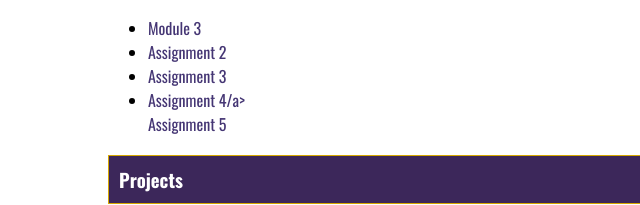
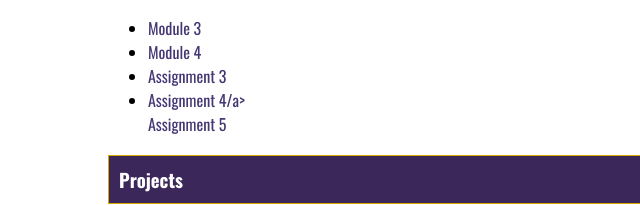
Before and after one commit to AstraLotus/CSD360, a plain HTML site: page index.html in a window 1280 px wide. Shown: the part 291-496 px from the top of the page, 0-640 px from the left. Drawn offline with nearby package versions, Linux system fonts and the light colour scheme.

Commit message:
Update index.html

```diff
--- a/index.html
+++ b/index.html
@@ -16,7 +16,7 @@
       <h3>Module Assignments</h3>
       <ul>
         <li><a href="Mod3.html">Module 3</a></li>
-        <li><a href="Naizer_EX5.html">Assignment 2</a></li>
+        <li><a href="DiceRoll">Module 4</a></li>
         <li><a href="Naizer_Mod7_2.html">Assignment 3</a></li>
         <li><a href="Naizer_EX6.html">Assignment 4/a></li>
         <lil><a href="Naizer_11.2.docx">Assignment 5</a></li>
```
